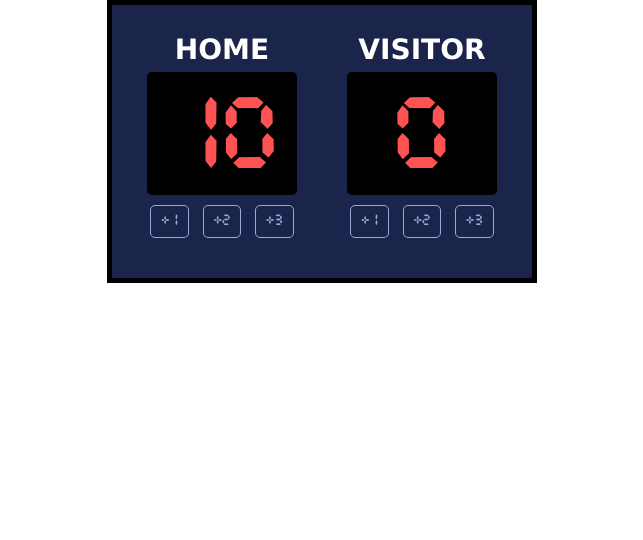
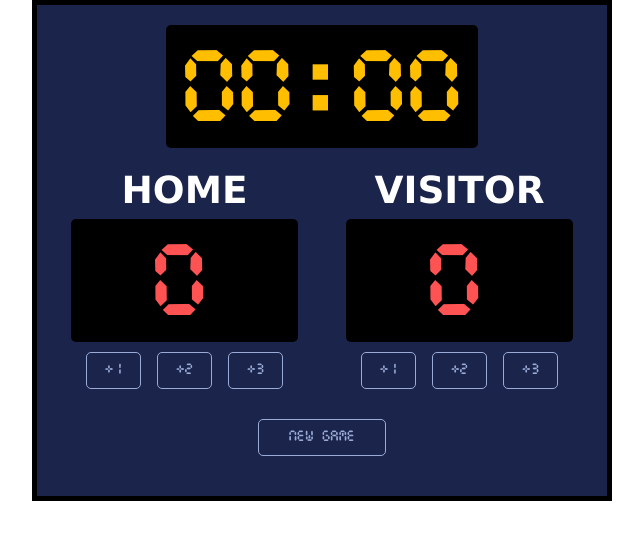
Before and after one commit to MCallaghan86/Scrimba-Projects, a plain HTML site: page score-counter/index.html in a window 1280 px wide. Shown: the whole page, without its empty margins (318-961 px from the left). Drawn offline with Linux system fonts and the light colour scheme.

Commit message:
Finished Scoreboard for now. Added timer and reset button

```diff
--- a/score-counter/index.css
+++ b/score-counter/index.css
@@ -8,21 +8,28 @@ body {
 
 .container {
     display: flex;
+    flex-wrap: wrap;
     justify-content: space-around;
     text-align: center;
     background-color: #1b244a;
-    max-width: 400px;
+    max-width: 550px;
     max-height: 60vh;
     padding:0 10px 20px;
     margin: auto;
     border: solid 5px black;
     color: white;
     font-family: Verdana, Geneva, Tahoma, sans-serif;
-    font-size: 1.5em;
+    font-size: 2em;
+}
+.fullWidthWrapper {
+    width: 100%;
 }
 
+
+
+
 h3 {
-    margin-bottom: 0.2em;
+    margin: 0.4em auto 0.2em;
 }
 
 .scoreboard {
@@ -32,11 +39,18 @@ h3 {
     padding: 20px 15px 5px;
     font-size: 90px;
     border-radius: 5px;
-    min-width: 2ch;
+    min-width: 3.5ch;
+
+
 }
-
+.timer {
+    color: #FFBF00;
+    max-width: 5ch;
+    margin: 20px auto 5px;
+}
 p {
     margin:0;
+    padding-right: 10px;
 }
 
 
@@ -47,5 +61,18 @@ button {
     border: solid 1px #9AABD8;
     border-radius: 5px;
     color: #9AABD8;
-    padding: 8px 10px;
+    padding: 10px 5px;
+    width: 55px;
 }
+
+button:active {
+    transform: scale(0.95);
+}
+
+#newGame {
+    width: 100%;
+}
+
+#newgame-btn {
+    width: 10vw
+}
--- a/score-counter/index.html
+++ b/score-counter/index.html
@@ -11,23 +11,31 @@
     </head>
     <body>
         <div class="container">
+            <div class="fullWidthWrapper">
+                <div class="scoreboard timer">
+                    <p id="timer">00:00</p>
+                </div>
+            </div>
             <div>
                 <h3>HOME</h3>
                 <div class="scoreboard">
-                    <p id="home-score">10</p>
+                    <p id="home-score">0</p>
                 </div>
-                <button class="plus1">+1</button>
-                <button class="plus2">+2</button>
-                <button class="plus3">+3</button>
+                <button class="plus1" onclick="addScore(this, 1)">+1</button>
+                <button class="plus2" onclick="addScore(this, 2)">+2</button>
+                <button class="plus3" onclick="addScore(this, 3)">+3</button>
             </div>
             <div>
                 <h3>VISITOR</h3>
                 <div class="scoreboard">
                     <p id="visitor-score">0</p>
                 </div>
-                <button class="plus1">+1</button>
-                <button class="plus2">+2</button>
-                <button class="plus3">+3</button>
+                <button class="plus1" onclick="addScore(this, 1)">+1</button>
+                <button class="plus2" onclick="addScore(this, 2)">+2</button>
+                <button class="plus3" onclick="addScore(this, 3)">+3</button>
+            </div>
+            <div id="newGame">
+                <button id="newgame-btn" onclick="newGame()">NEW GAME</button>
             </div>
         </div>
         <script src="index.js"></script>
--- a/score-counter/index.js
+++ b/score-counter/index.js
@@ -0,0 +1,75 @@
+let homeScore = document.getElementById("home-score")
+let visitorScore = document.getElementById("visitor-score")
+let timerEl = document.getElementById("timer")
+let seconds = 0
+let timerInterval
+
+/*function plus1Home() {
+    score = parseInt(homeScore.textContent)
+    score += 1
+    homeScore.textContent = score
+}
+
+function plus2Home() {
+    score = parseInt(homeScore.textContent)
+    score += 2
+    homeScore.textContent = score
+}
+
+
+function plus3Home() {
+    score = parseInt(homeScore.textContent)
+    score += 3
+    homeScore.textContent = score
+}
+
+function plus1Visitor() {
+    score = parseInt(visitorScore.textContent)
+    score += 1
+    visitorScore.textContent = score
+}
+
+function plus2Visitor() {
+    score = parseInt(visitorScore.textContent)
+    score += 2
+    visitorScore.textContent = score
+}
+
+function plus3Visitor() {
+    score = parseInt(visitorScore.textContent)
+    score += 3
+    visitorScore.textContent = score
+}
+*/
+function updateTimerDisplay() {
+    let minutes = Math.floor(seconds / 60)
+    let remainingSeconds = seconds % 60
+    let minutesStr = String(minutes).padStart(2, "0")
+    let secondsStr = String(remainingSeconds).padStart(2, "0")
+    timerEl.textContent = minutesStr + ":" + secondsStr
+}
+
+function tick() {
+    seconds += 1
+    updateTimerDisplay()
+}
+
+function startTimer() {
+    timerInterval = setInterval(tick, 1000)
+}
+
+function newGame() {
+    homeScore.textContent = "0"
+    visitorScore.textContent = "0"
+    seconds = 0
+    updateTimerDisplay()
+    clearInterval(timerInterval)
+    startTimer()
+}
+
+function addScore(btn, amount) {
+    let pEl = btn.parentElement.querySelector("p")
+    let score = parseInt(pEl.textContent)
+    score += amount
+    pEl.textContent = score
+}
```
